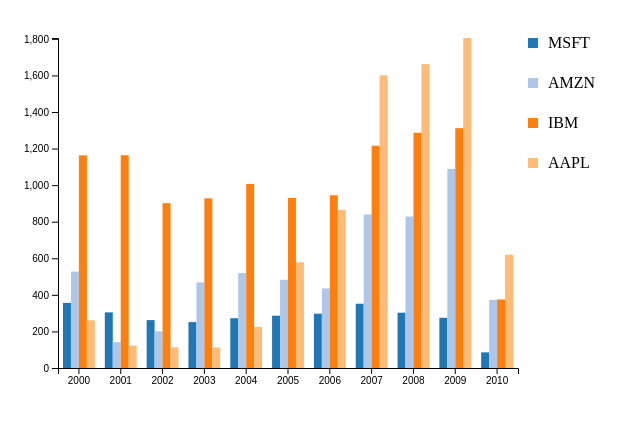
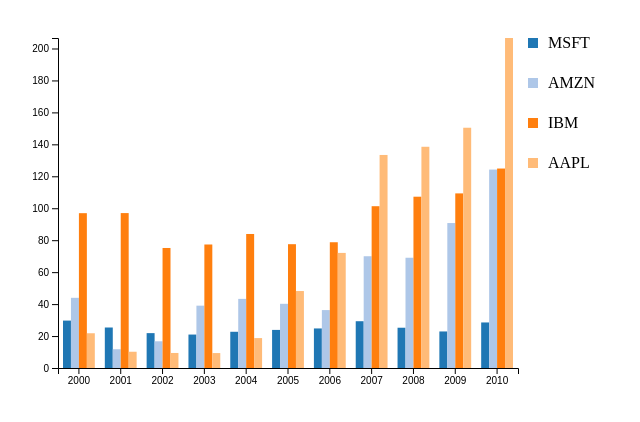
Before and after one commit to guillaume-lesaine/vis-centrale_lyon_d3_examples, a plain HTML site: page grouped_bar_chart-stocks.html in a window 1280 px wide. Shown: the whole page, without its empty margins (0-640 px from the left). Drawn offline with nearby package versions, Linux system fonts and the light colour scheme.

Commit message:
Correction mean

```diff
--- a/grouped_bar_chart-stocks.html
+++ b/grouped_bar_chart-stocks.html
@@ -44,7 +44,7 @@
           return d.date;
         })
         .rollup(function(x) {
-          return d3.sum(x, function(z) {
+          return d3.mean(x, function(z) {
             return z.price
           })
         })
```
Also changed, not shown: stacked_bar_chart-stocks.html (+1 -1 lines).
